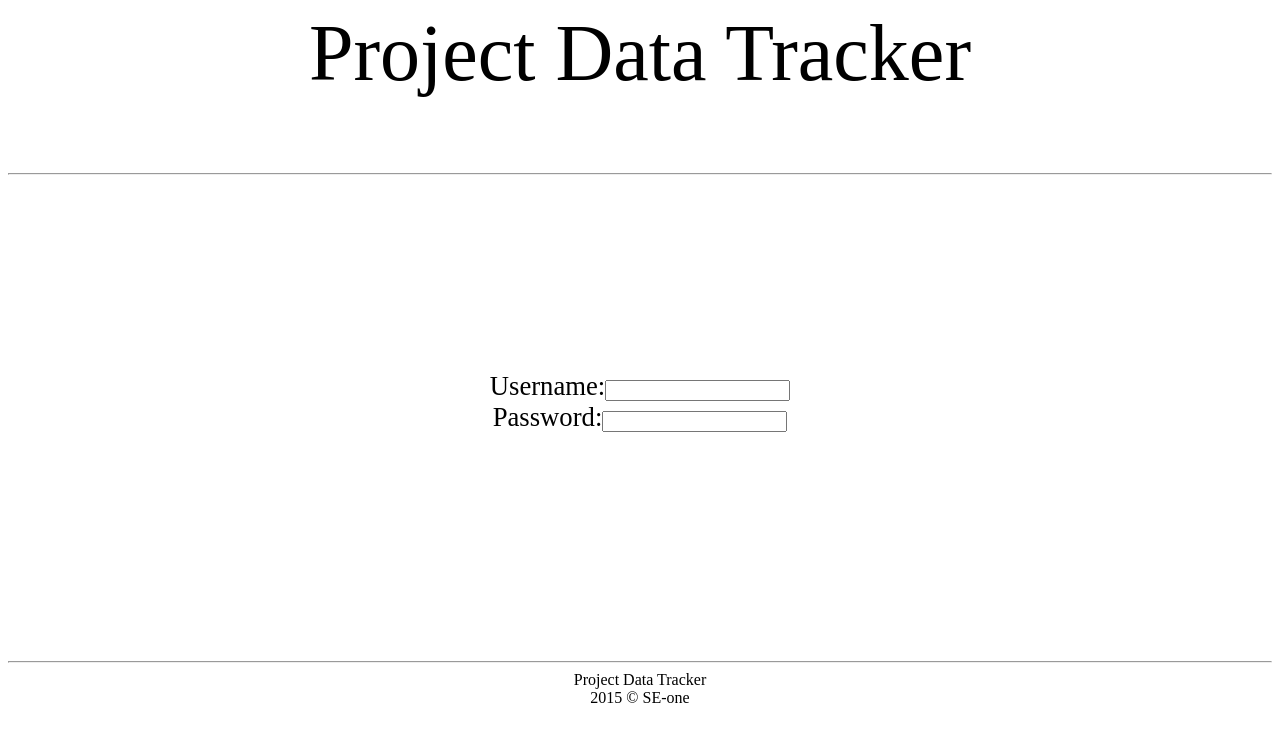
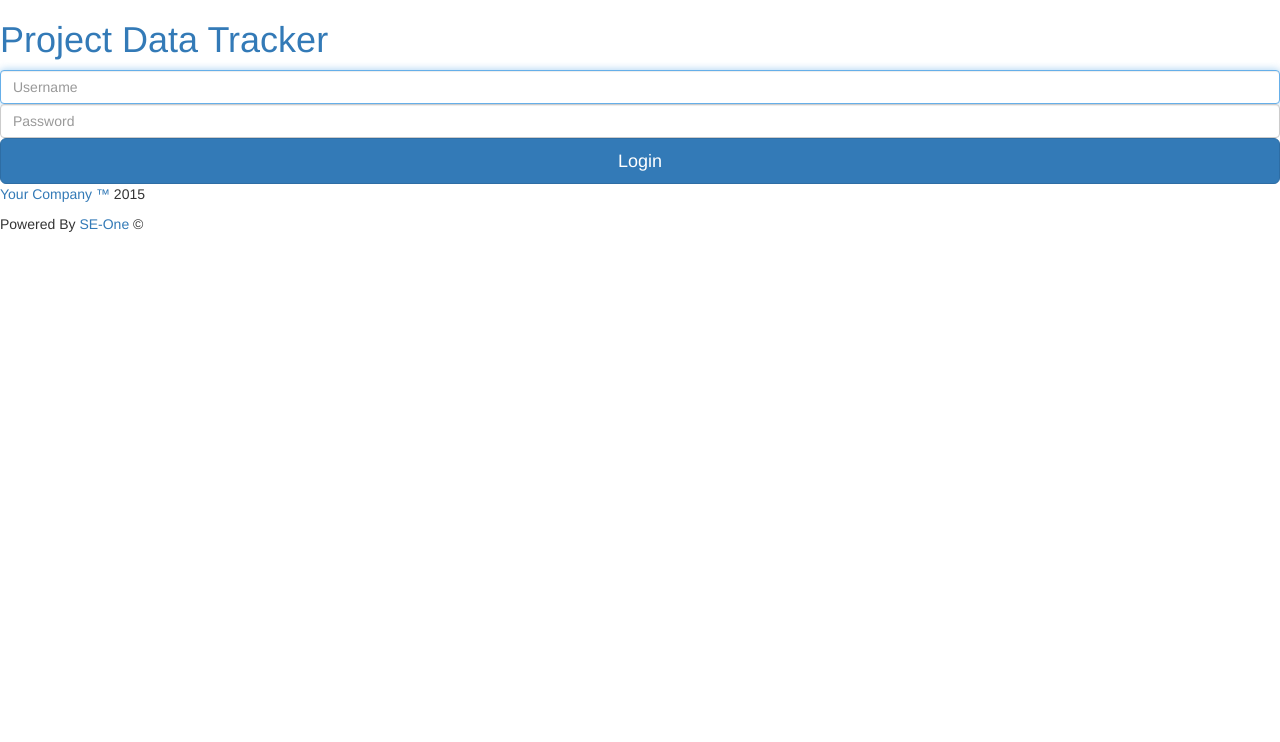
Before and after one commit to raspberryice/project-data-tracker, a Django app: template pdt/templates/login.html in a window 1280 px wide. Shown: the top 742 px of the page. Run offline with Django 3.2, Linux system fonts and the light colour scheme; the template is opened without the code that fills it, so the values that code supplies are empty; some libraries are stand-ins or nearby versions.

Commit message:
add login.html

```diff
--- a/pdt/templates/login.html
+++ b/pdt/templates/login.html
@@ -1,29 +1,76 @@
-<html>
+{% load staticfiles %}
+
+<!DOCTYPE html>
+<html lang="zh-CN">
   <head>
-<meta charset="UTF-8" />
+    <meta charset="utf-8">
+    <meta http-equiv="X-UA-Compatible" content="IE=edge">
+    <meta name="viewport" content="width=device-width, initial-scale=1">
+    <!-- 上述3个meta标签*必须*放在最前面，任何其他内容都*必须*跟随其后！ -->
+    <meta name="description" content="">
+    <meta name="author" content="">
+    <link rel="icon" href="{% static "favicon.ico" %}">
+
     <title>Login - Project Data Tracker</title>
+
+    <!-- Bootstrap core CSS -->
+    <link href="//cdn.bootcss.com/bootstrap/3.3.5/css/bootstrap.min.css" rel="stylesheet">
+
+    <!-- Custom styles for this template -->
+    <link href="{% static "css/cover.css" %}" rel="stylesheet">
+
+    <!-- HTML5 shim and Respond.js for IE8 support of HTML5 elements and media queries -->
+    <!--[if lt IE 9]>
+      <script src="//cdn.bootcss.com/html5shiv/3.7.2/html5shiv.min.js"></script>
+      <script src="//cdn.bootcss.com/respond.js/1.4.2/respond.min.js"></script>
+    <![endif]-->
   </head>
+
   <body>
-<div id="header" style="height: 20%; text-align: center">
-	<span id="title" style="font-size: 60pt;">Project Data Tracker</span>
+
+    <div class="site-wrapper">
+
+      <div class="site-wrapper-inner">
+
+        <div class="cover-container">
+
+          <div class="masthead clearfix">
+            <div class="inner">
+              <h1 class="cover-heading"><a href="/">Project Data Tracker</a></h1>
             </div>
-<hr />
-<div id="loginframe" style="height: 60%; text-align: center">
-<div id="container" style="height: 40%"></div>
-<form method="POST" action="/login">
-	<div style="font-size: 20pt">
-		<label>Username:</label><input type="text" name="username" maxlength="100" />
           </div>
-	<div style="font-size: 20pt">
-		<label>Password:</label><input type="password" name="password" />
-	</div>
+
+          <div class="inner cover">
+            {% if failed %} <h2 class="form-signin-heading">Invalid Username/Password</h2> {% endif %}
+            {% if logged_out %} <h2 class="form-signin-heading">You have successfully logged out.</h2> {% endif %}
+            <form class="form-signin" method="POST" action = "verify">
+                <label for="inputUsername" class="sr-only">Username</label>
+                <input type="text" name="username" class="form-control" placeholder="Username" required autofocus >
+                <label for="inputPassword" class="sr-only">Password</label>
+                <input type="password" name="password" class="form-control" placeholder="Password" required >
+                <button type="submit" class="btn btn-lg btn-primary btn-block" >Login</button>
             </form>
           </div>
-<hr />
-<div id="footer" style="text-align:center">
-Project Data Tracker <br />
-2015 © SE-one
+
+          <div class="mastfoot">
+            <div class="inner">
+              <p><a href="/">Your Company ™</a> 2015</p>
+              <p>Powered By <a href="https://github.com/septjew/project-data-tracker">SE-One</a> &copy; </p>
             </div>
           </div>
+
+        </div>
+
+      </div>
+
+    </div>
+
+    <!-- Bootstrap core JavaScript
+    ================================================== -->
+    <!-- Placed at the end of the document so the pages load faster -->
+    <script src="//cdn.bootcss.com/jquery/1.11.3/jquery.min.js"></script>
+    <script src="//cdn.bootcss.com/bootstrap/3.3.5/js/bootstrap.min.js"></script>
+    <!-- IE10 viewport hack for Surface/desktop Windows 8 bug -->
+    <script src="{% static "js/ie10-viewport-bug-workaround.js" %}"></script>
   </body>
 </html>
```
Lines whose indentation alone changed are shown as unchanged.
